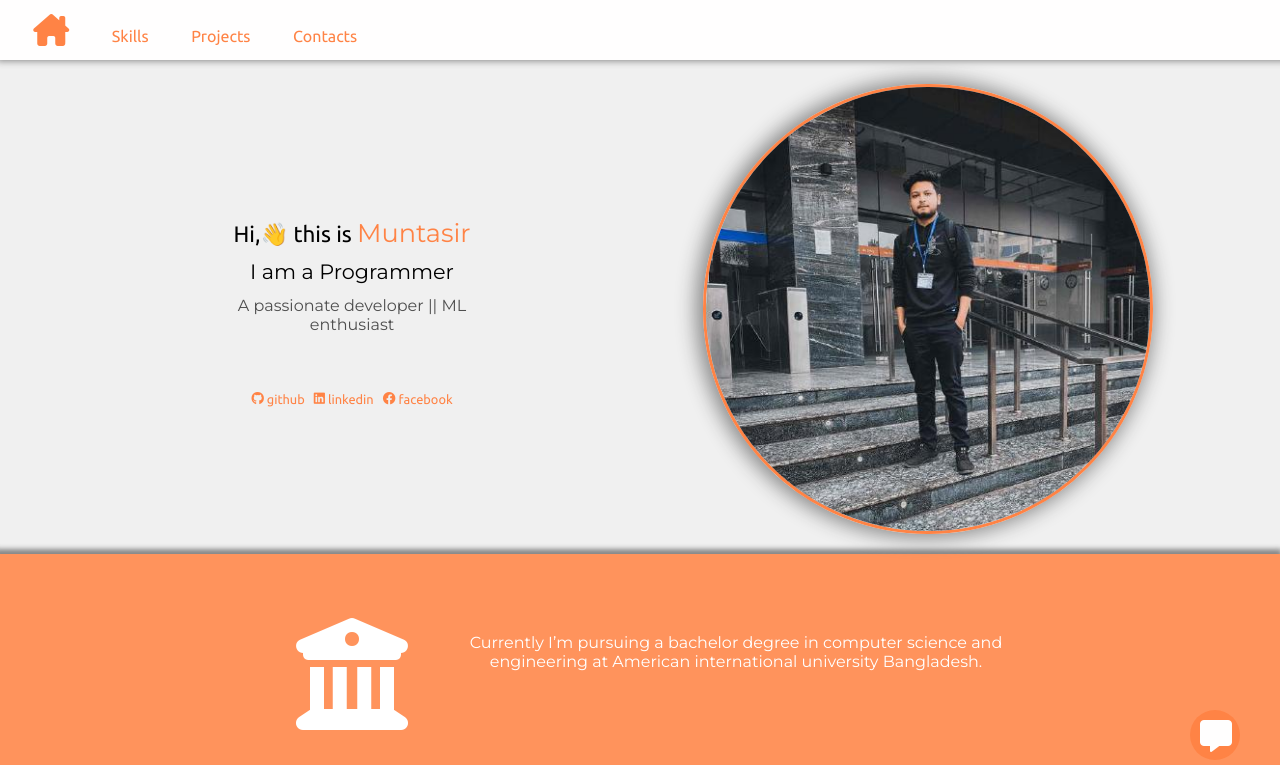
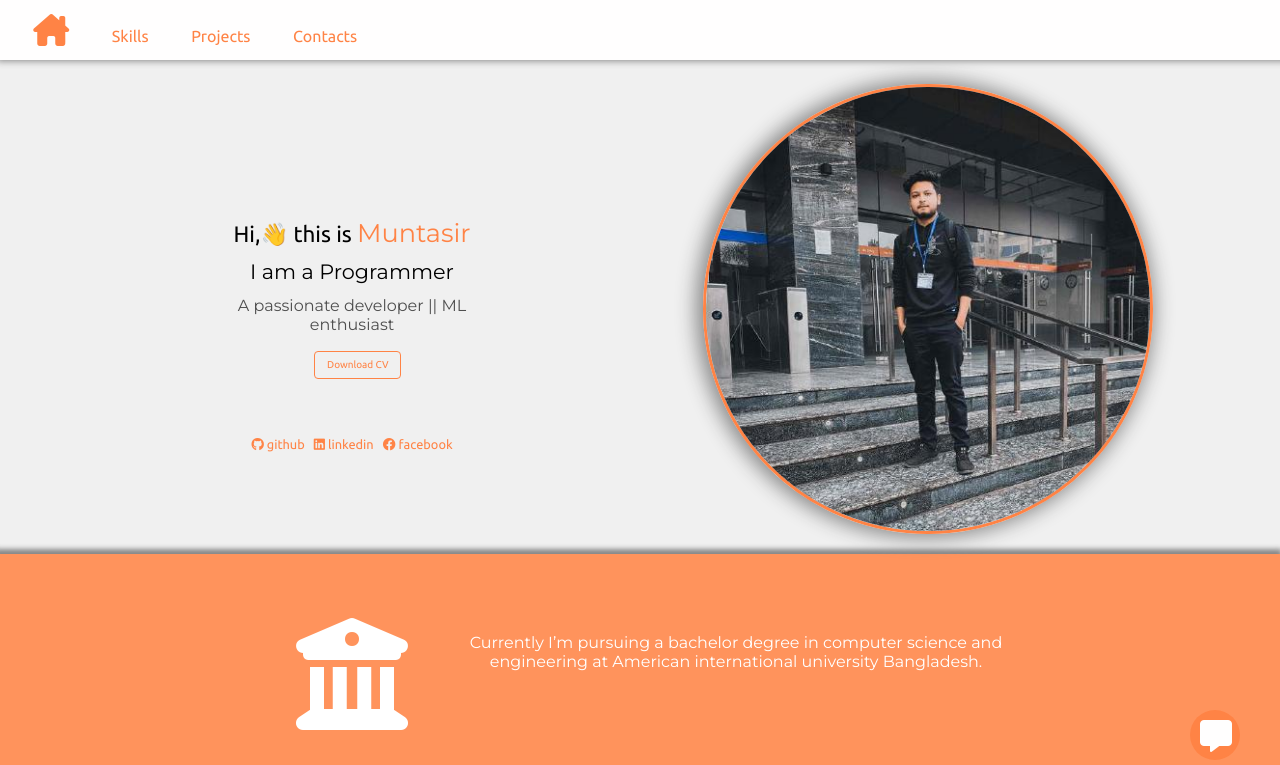
Before and after one commit to MuntasirShoumik/MuntasirShoumik.github.io, a plain HTML site: page index.html in a window 1280 px wide. Shown: the top 765 px of the page. Drawn offline with Linux system fonts and the light colour scheme.

Commit message:
CV added

```diff
--- a/index.html
+++ b/index.html
@@ -48,6 +48,7 @@
           <span id="pro"></span>
         </div>
         <div class="bio">A passionate developer || ML enthusiast</div>
+        <div class="CV"> <a class="btn btn-primary btn-outline" href="CV/Muntasir Rahman.pdf">Download CV</a> </div>
         <div class="contact-profiles">
           <a href="https://github.com/MuntasirShoumik">
             <i class="fa-brands fa-github"></i> github</a
--- a/style.css
+++ b/style.css
@@ -113,6 +113,47 @@ a{
 }
 
 
+.CV{
+    margin-top:3% ;
+
+}
+
+.btn {
+    display: inline-block;
+    margin-bottom: 0;
+    font-weight: normal;
+    text-align: center;
+    vertical-align: middle;
+    cursor: pointer;
+    background-image: none;
+    border: 1px solid transparent;
+    white-space: nowrap;
+    padding: 6px 12px;
+    font-size: 10px;
+    line-height: 1.42857143;
+    border-radius: 4px;
+    -webkit-transition: background-color .5s;
+    -moz-transition: background-color .5s;
+    -ms-transition: background-color .5s;
+    -o-transition: background-color .5s;
+    transition: background-color .5s;
+    margin-left: 2%;
+  }
+
+.btn-primary {
+    color: #ff8345;
+    background-color: #ff8345;
+    border-color: #ff8345;
+  }
+
+.btn-outline {
+    background-color: transparent;
+  }
+.btn-primary.btn-outline:hover {
+    background-color: #ff8345;
+    border-color: #ff8345;
+    color: white;
+  }
 
 /* education container section */
 
```
Also changed, not shown: 1 other file.
